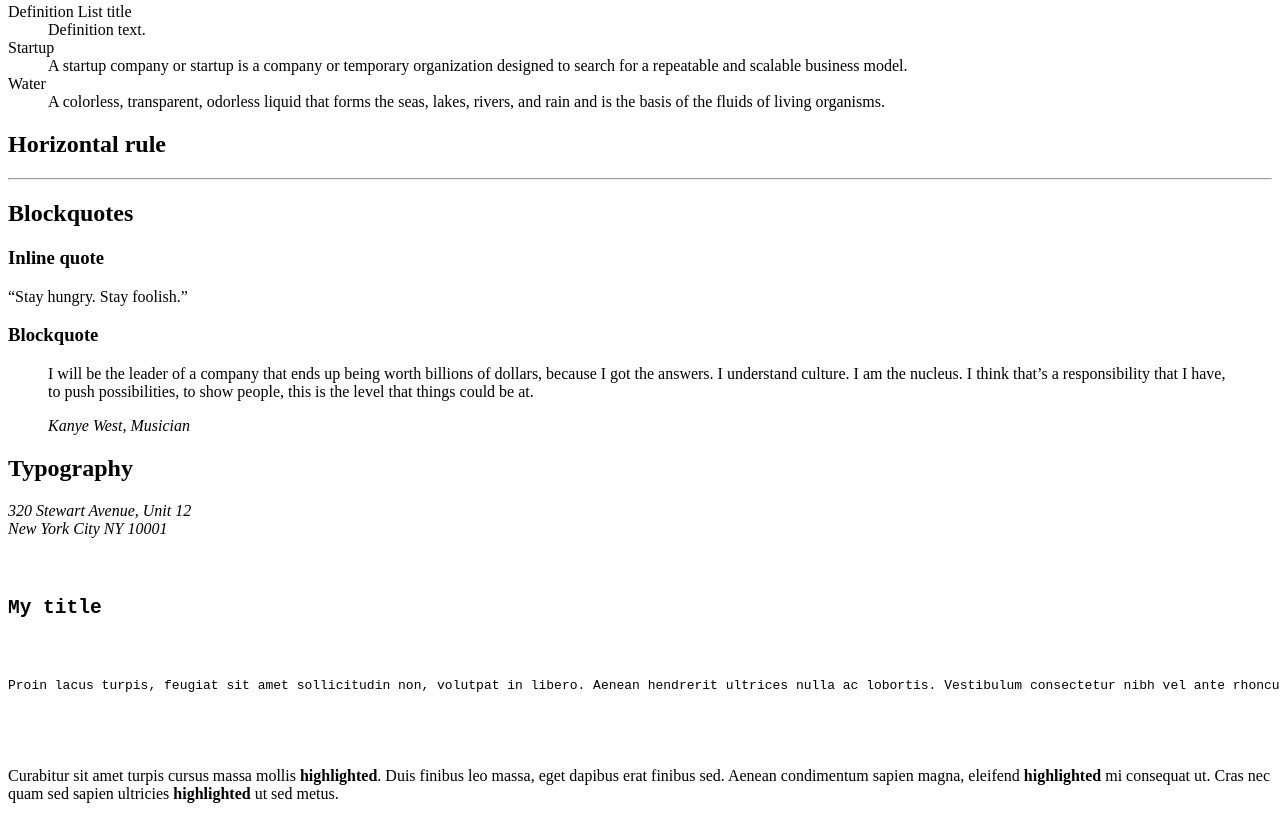
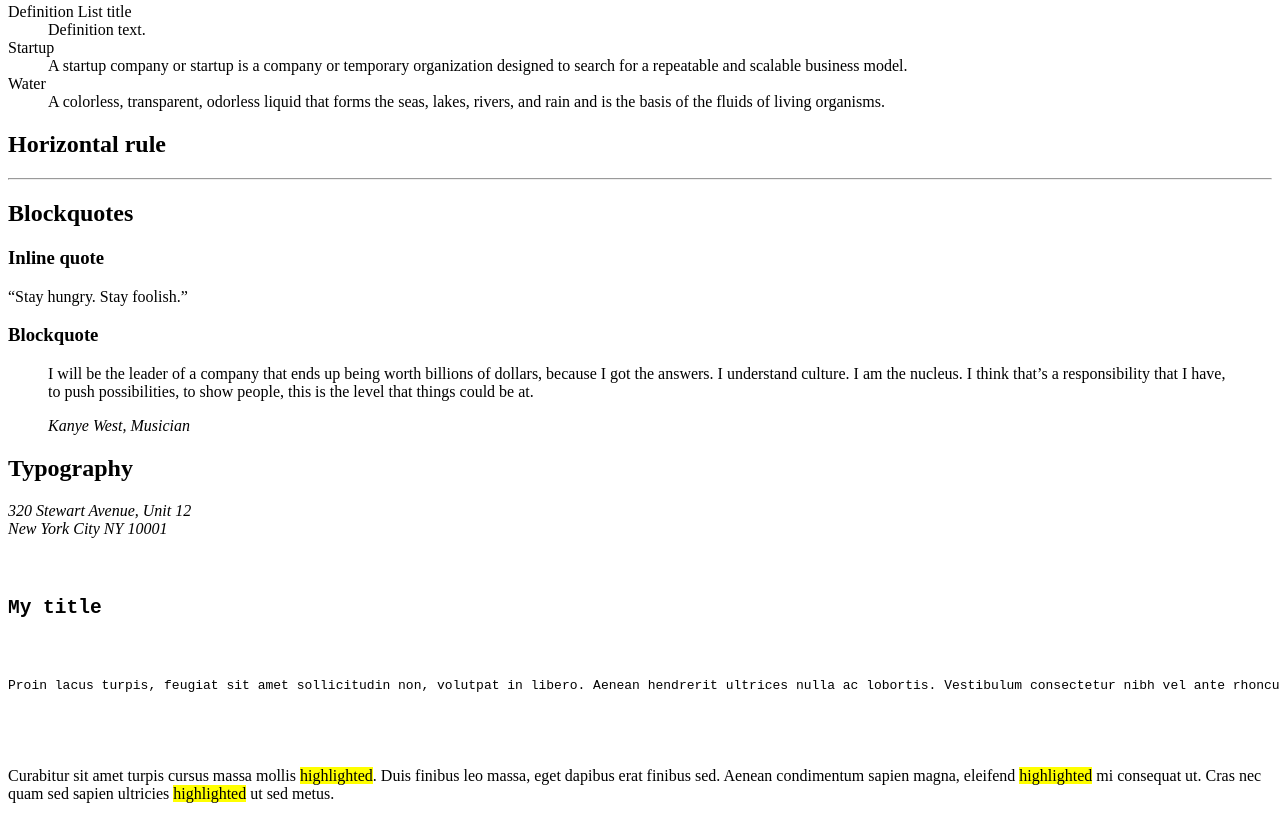
Before and after one commit to Ealise611/holbertonschool-web_front_end, a plain HTML site: page html_advanced/32-styleguide.html in a window 1280 px wide. Shown: the part 817-1636 px from the top of the page. Drawn offline with Linux system fonts and the light colour scheme.

Commit message:
change to mark

```diff
--- a/html_advanced/32-styleguide.html
+++ b/html_advanced/32-styleguide.html
@@ -126,7 +126,7 @@
                     </div>
                     <div>
                         <p>
-                            Curabitur sit amet turpis cursus massa mollis <strong>highlighted</strong>. Duis finibus leo massa, eget dapibus erat finibus sed. Aenean condimentum sapien magna, eleifend <strong>highlighted</strong> mi consequat ut. Cras nec quam sed sapien ultricies <strong>highlighted</strong> ut sed metus.
+                            Curabitur sit amet turpis cursus massa mollis <mark>highlighted</mark>. Duis finibus leo massa, eget dapibus erat finibus sed. Aenean condimentum sapien magna, eleifend <mark>highlighted</mark> mi consequat ut. Cras nec quam sed sapien ultricies <mark>highlighted</mark> ut sed metus.
                         </p>
                     </div>
                  </section>
```
